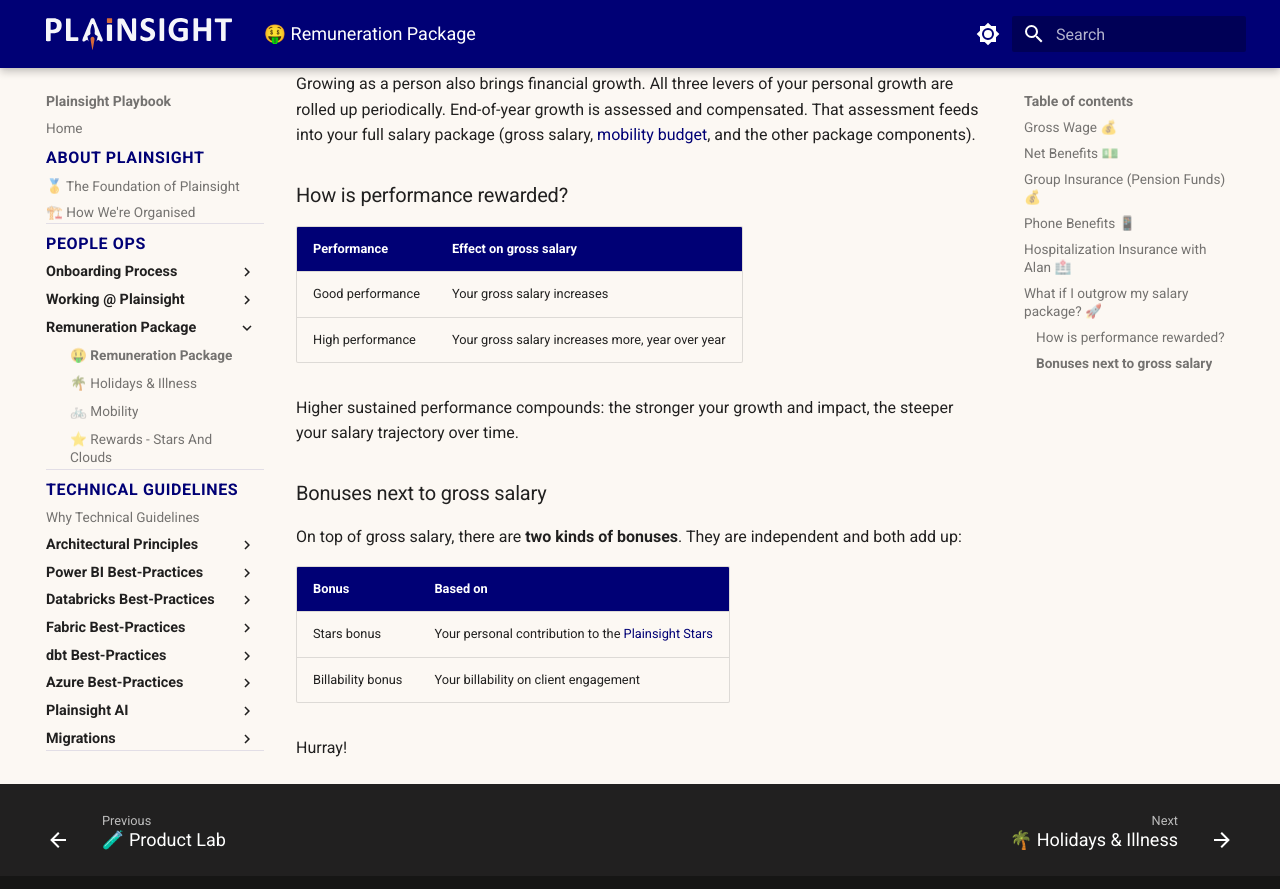
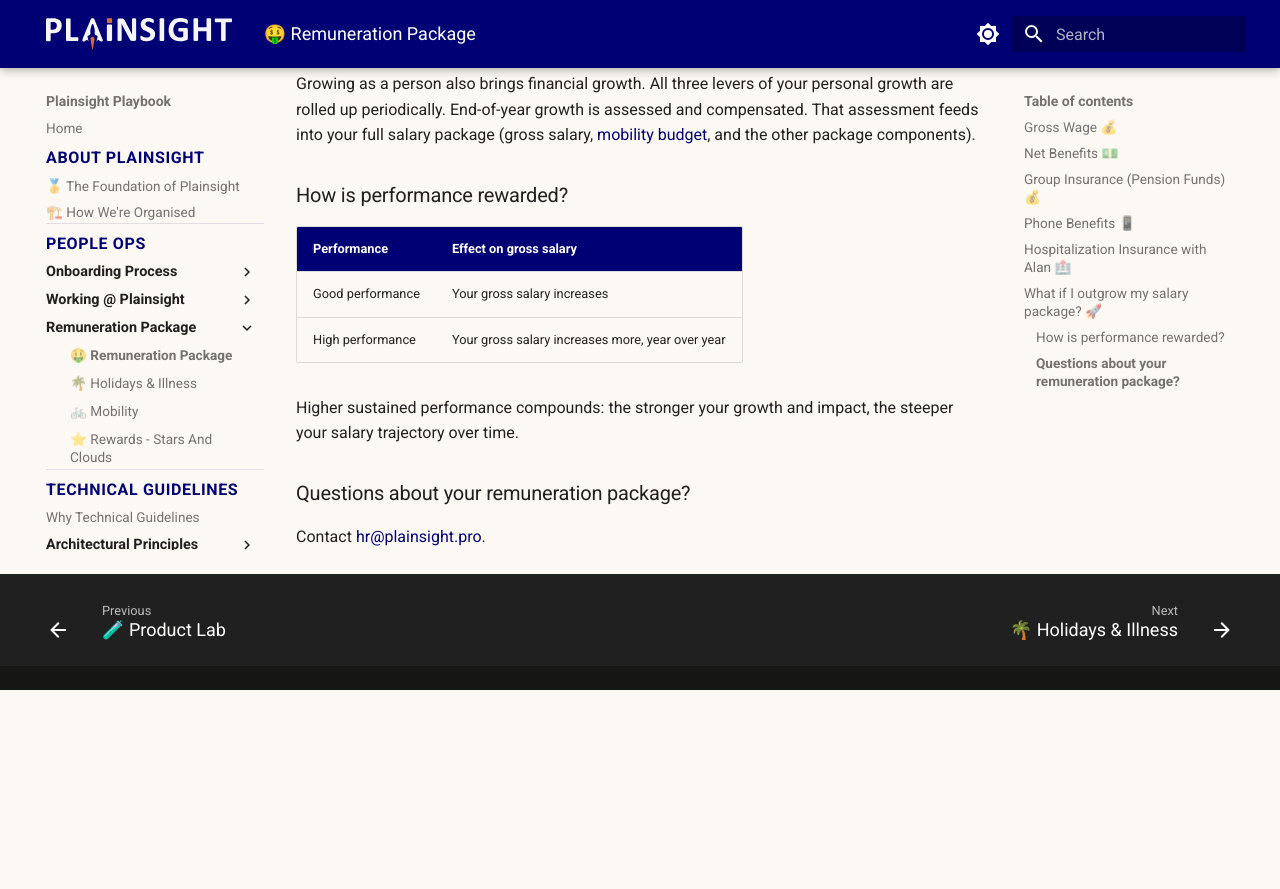
Before and after one commit to PlainsightPro/Vision-Playbook, an MkDocs documentation site: the page built from docs/people-ops/remuneration/remuneration-package.md, in a window 1280 px wide and 900 px high, scrolled down 1502 px. Shown: the top 889 px of the window. Built offline with MkDocs 1.6.1 and Material for MkDocs 9.7.7, drawn with Linux system fonts in a browser that asks for light colours; after the commit the page ends 2192 px from its top, so only the background shows below that.

Commit message:
Drop bonuses from growth section; add HR contact
Remove the Stars and billability bonus subsection. Point readers
with remuneration questions to hr@plainsight.pro.

```diff
--- a/docs/people-ops/remuneration/remuneration-package.md
+++ b/docs/people-ops/remuneration/remuneration-package.md
@@ -48,13 +48,6 @@
 
 Higher sustained performance compounds: the stronger your growth and impact, the steeper your salary trajectory over time.
 
-### Bonuses next to gross salary
+### Questions about your remuneration package?
 
-On top of gross salary, there are **two kinds of bonuses**. They are independent and both add up:
-
-| Bonus | Based on |
-|---|---|
-| Stars bonus | Your personal contribution to the [Plainsight Stars](rewards-stars-and-clouds.md) |
-| Billability bonus | Your billability on client engagement |
-
-Hurray!
+Contact [hr@plainsight.pro](mailto:hr@plainsight.pro).
```
